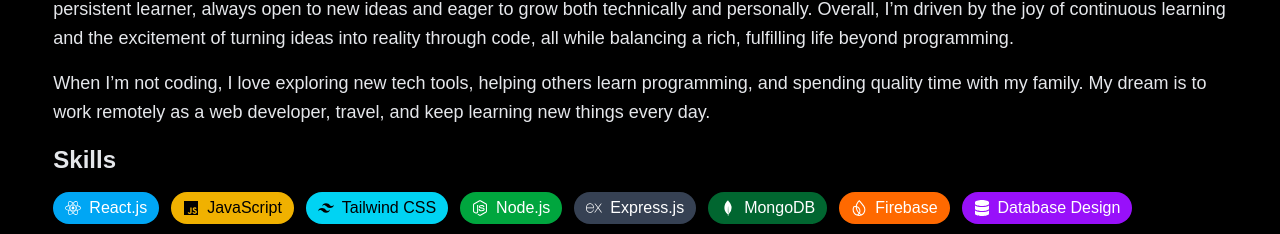
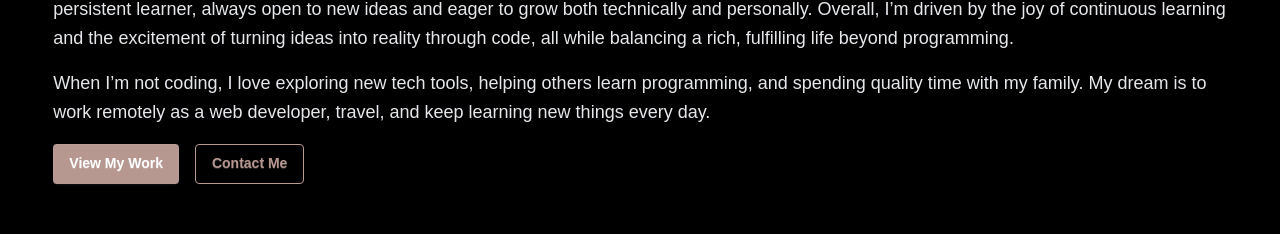
Before and after one commit to Afroza-Nipa13/my-portfolio, a React (Vite) app: page / in a window 1280 px wide. Shown: the part 1734-1968 px from the top of the page. Built offline with nearby package versions, Linux system fonts and the light colour scheme; a web font is replaced by a local one.

Commit message:
modified about me section

```diff
--- a/src/Component/About/About.jsx
+++ b/src/Component/About/About.jsx
@@ -53,7 +53,7 @@ export default function AboutMe() {
           </p>
 
           {/* Skills */}
-          <h3 className="text-2xl text-gray-200 font-semibold mb-4">Skills</h3>
+          {/* <h3 className="text-2xl text-gray-200 font-semibold mb-4">Skills</h3>
           <div className="flex flex-wrap gap-3 mb-6">
             <span className="flex items-center gap-2 bg-sky-500 text-white px-3 py-1 rounded-full">
               <FaReact /> React.js
@@ -79,7 +79,7 @@ export default function AboutMe() {
             <span className="flex items-center gap-2 bg-purple-600 text-white px-3 py-1 rounded-full">
               <FaDatabase /> Database Design
             </span>
-          </div>
+          </div> */}
 
           {/* Buttons */}
           <div className="flex gap-4">
--- a/src/index.css
+++ b/src/index.css
@@ -6,6 +6,8 @@ html {
   scroll-behavior: smooth;
 }
 
+
+
 body {
   font-family: "Libertinus Sans", sans-serif;
   font-optical-sizing: auto;
```
